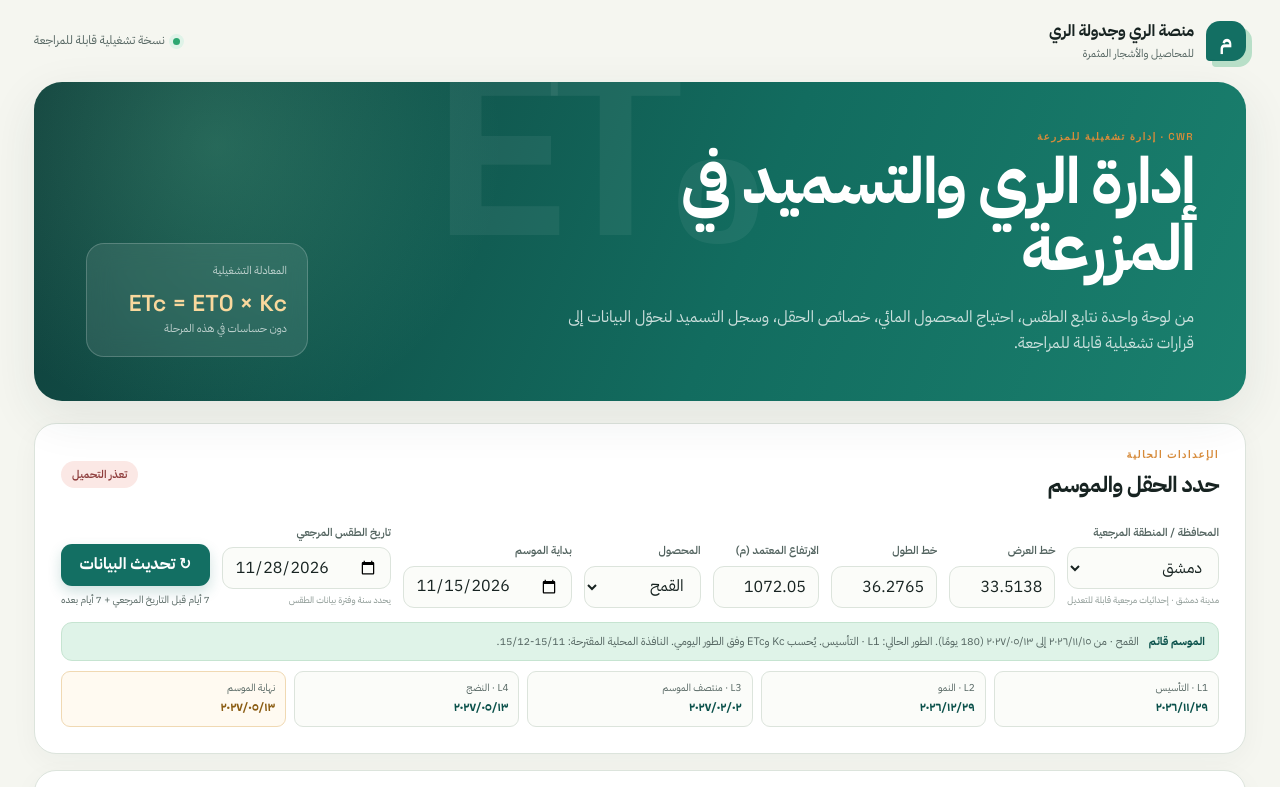
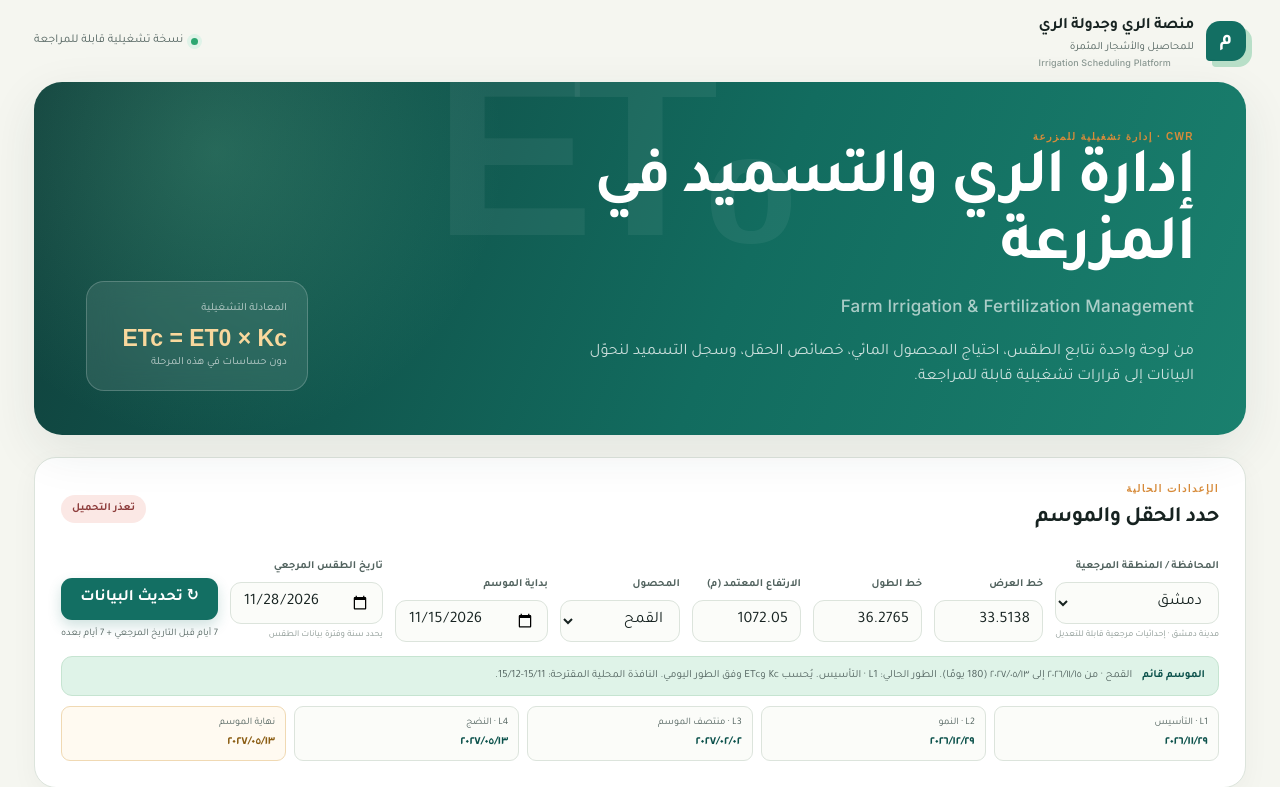
Before and after one commit to drengaymanhejazy/CWR_IScheduling, a plain HTML site: page index.html in a window 1280 px wide. Shown: the top 787 px of the page. Drawn offline with Linux system fonts and the light colour scheme; no server answers.

Commit message:
Add Arabic typography and English subtitles

```diff
--- a/index.html
+++ b/index.html
@@ -15,6 +15,7 @@
         <span>
           <strong>منصة الري وجدولة الري</strong>
           <small>للمحاصيل والأشجار المثمرة</small>
+          <small class="brand-en" lang="en" dir="ltr">Irrigation Scheduling Platform</small>
         </span>
       </a>
       <div class="topbar-meta">
@@ -27,7 +28,7 @@
       <section class="hero" aria-labelledby="page-title">
         <div class="hero-copy">
           <p class="eyebrow">CWR · إدارة تشغيلية للمزرعة</p>
-          <h1 id="page-title">إدارة الري والتسميد في المزرعة</h1>
+          <h1 id="page-title">إدارة الري والتسميد في المزرعة <small class="hero-title-en" lang="en" dir="ltr">Farm Irrigation &amp; Fertilization Management</small></h1>
           <p class="hero-text">من لوحة واحدة نتابع الطقس، احتياج المحصول المائي، خصائص الحقل، وسجل التسميد لنحوّل البيانات إلى قرارات تشغيلية قابلة للمراجعة.</p>
         </div>
         <div class="hero-stamp">
--- a/styles.css
+++ b/styles.css
@@ -1,4 +1,4 @@
-@import url('https://fonts.googleapis.com/css2?family=IBM+Plex+Sans+Arabic:wght@400;500;600;700&family=Space+Grotesk:wght@500;600;700&display=swap');
+@import url('https://fonts.googleapis.com/css2?family=Inter:wght@500;600;700&family=Tajawal:wght@400;500;700;800&display=swap');
 
 :root {
   --ink: #172321;
@@ -24,7 +24,7 @@ body {
   margin: 0;
   color: var(--ink);
   background: var(--paper);
-  font-family: 'IBM Plex Sans Arabic', Tahoma, sans-serif;
+  font-family: 'Al Jazeera Arabic', 'Jazeera', 'Tajawal', 'Noto Kufi Arabic', Tahoma, sans-serif;
   line-height: 1.6;
 }
 button, input, select { font: inherit; }
@@ -36,13 +36,15 @@ button { cursor: pointer; }
 .brand strong, .brand small { display: block; }
 .brand strong { font-size: 16px; letter-spacing: -.3px; }
 .brand small { color: var(--ink-soft); font-size: 11px; }
+.brand-en { margin-top: 1px; color: #8b9993 !important; font: 500 9px/1.2 'Inter', Arial, sans-serif !important; letter-spacing: .15px; }
 .topbar-meta { color: var(--ink-soft); display: flex; align-items: center; gap: 8px; font-size: 12px; }
 .live-dot, .tiny-dot { display: inline-block; width: 7px; height: 7px; border-radius: 50%; background: #2da771; box-shadow: 0 0 0 4px #dff3e8; }
 .hero { position: relative; overflow: hidden; display: flex; align-items: flex-end; justify-content: space-between; gap: 36px; min-height: 282px; padding: 48px 52px 44px; border-radius: 28px; background: radial-gradient(circle at 15% 20%, rgba(113, 204, 159, .23), transparent 27%), linear-gradient(112deg, #103f3b, #126c5f 58%, #1a806e); color: #fff; box-shadow: var(--shadow); }
 .hero::after { content: 'ET₀'; position: absolute; left: 33%; top: -50px; color: rgba(255,255,255,.06); font: 700 240px/1 'Space Grotesk', sans-serif; letter-spacing: -22px; pointer-events: none; }
 .hero-copy, .hero-stamp { position: relative; z-index: 1; }
 .eyebrow { margin: 0 0 6px; color: var(--gold); font: 600 10px/1.3 'Space Grotesk', sans-serif; letter-spacing: 1.4px; text-transform: uppercase; }
-.hero h1 { max-width: 650px; margin: 0; font-size: clamp(34px, 5vw, 68px); line-height: 1.05; letter-spacing: -2px; }
+.hero h1 { max-width: 760px; margin: 0; font-size: clamp(34px, 5vw, 68px); line-height: 1.05; letter-spacing: -2px; }
+.hero-title-en { display: block; margin-top: 13px; color: rgba(255,255,255,.64); font: 500 clamp(12px, 1.45vw, 17px)/1.25 'Inter', Arial, sans-serif; letter-spacing: .2px; direction: ltr; text-align: right; }
 .hero-text { max-width: 640px; margin: 22px 0 0; color: rgba(255,255,255,.78); font-size: 16px; }
 .hero-stamp { min-width: 222px; padding: 18px 20px; border: 1px solid rgba(255,255,255,.2); border-radius: 18px; background: rgba(255,255,255,.09); backdrop-filter: blur(12px); }
 .hero-stamp span, .hero-stamp small { display: block; color: rgba(255,255,255,.7); font-size: 11px; }
@@ -178,7 +180,7 @@ input:focus, select:focus { border-color: var(--teal); box-shadow: 0 0 0 3px rgb
 .legend-line { width: 17px; height: 3px; display: inline-block; border-radius: 9px; }.et0-line { background: var(--teal); }.etc-line { background: var(--gold); }
 .chart-wrap { min-height: 250px; display: grid; place-items: center; border-top: 1px solid var(--line); border-bottom: 1px solid var(--line); }
 .chart-wrap svg { width: 100%; height: 250px; overflow: visible; }
-.chart-grid { stroke: #e7ece7; stroke-width: 1; }.chart-label { fill: #71807b; font: 10px 'IBM Plex Sans Arabic', sans-serif; }.chart-axis-label { fill: #93a19c; font: 9px 'IBM Plex Sans Arabic', sans-serif; }.chart-point { stroke: white; stroke-width: 2; }
+.chart-grid { stroke: #e7ece7; stroke-width: 1; }.chart-label { fill: #71807b; font: 10px 'Tajawal', Tahoma, sans-serif; }.chart-axis-label { fill: #93a19c; font: 9px 'Tajawal', Tahoma, sans-serif; }.chart-point { stroke: white; stroke-width: 2; }
 .chart-footnote { display: flex; align-items: center; gap: 8px; margin-top: 14px; color: var(--ink-soft); font-size: 11px; }
 .empty-state { padding: 26px; color: var(--ink-soft); font-size: 12px; }
 .din-soil-chart { min-height: 230px; margin-top: 14px; overflow-x: auto; border: 1px solid #e7eadf; border-radius: 12px; background: #fff; }
@@ -187,7 +189,7 @@ input:focus, select:focus { border-color: var(--teal); box-shadow: 0 0 0 3px rgb
 .soil-water-point { fill: var(--teal); stroke: #fff; stroke-width: 2; }
 .soil-taw-line { stroke: var(--teal-deep); stroke-width: 1.5; stroke-dasharray: 5 4; opacity: .65; }
 .soil-raw-line { stroke: var(--gold); stroke-width: 1.5; stroke-dasharray: 3 4; opacity: .8; }
-.soil-chart-note, .chart-label { fill: #71807b; font: 10px 'IBM Plex Sans Arabic', sans-serif; }
+.soil-chart-note, .chart-label { fill: #71807b; font: 10px 'Tajawal', Tahoma, sans-serif; }
 .din-daily-actions { display: flex; align-items: center; gap: 12px; margin-top: 12px; }
 .din-daily-actions small { color: var(--ink-soft); font-size: 10px; }
 .operations-panel { margin-top: 16px; padding: 24px 26px 22px; }
@@ -210,7 +212,7 @@ input:focus, select:focus { border-color: var(--teal); box-shadow: 0 0 0 3px rgb
 .operation-status-chip.planned { background: var(--blue-soft); color: #1e638d; }
 .operation-status-chip.cancelled, .operation-status-chip.superseded { background: var(--rose-soft); color: #8e3d3c; }
 .operation-cost { direction: ltr; text-align: right; font-family: 'Space Grotesk', sans-serif; }
-.operation-cost small { display: block; color: #87948f; font: 10px 'IBM Plex Sans Arabic', sans-serif; }
+.operation-cost small { display: block; color: #87948f; font: 10px 'Tajawal', Tahoma, sans-serif; }
 .operation-edit { margin-left: 5px; border-color: #c8dfd1; background: var(--mint); color: var(--teal-deep); }
 .harvest-panel { margin-top: 16px; padding: 24px 26px 22px; }
 .harvest-fields { grid-template-columns: repeat(4, minmax(0, 1fr)); }
```
